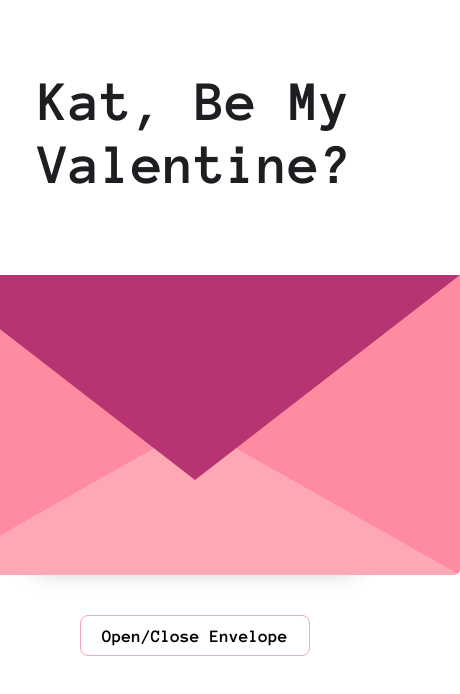
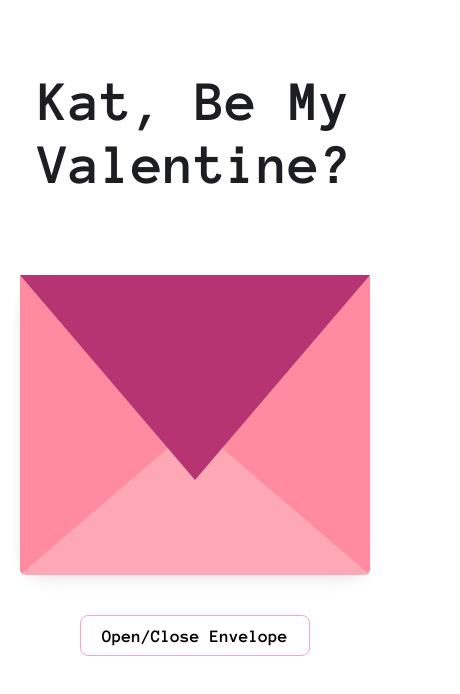
Before and after one commit to essjay05/vday-2024, a React (Vite) app: page / in a window 390 px wide. Shown: the top 694 px of the page, 460 px wide, since content can reach past the window. Built offline with nearby package versions, Linux system fonts and the light colour scheme.

Commit message:
Fixed so envelope fits better on mobile view.

```diff
--- a/src/components/envelope.css
+++ b/src/components/envelope.css
@@ -176,10 +176,14 @@
 
   .flap {
     border-top: 205px solid var(--light-magenta-color);
+    border-left: 175px solid transparent;
+    border-right: 175px solid transparent;
     border-bottom: 95px solid transparent;
   }
 
   .pocket {
     border-bottom: 150px solid var(--light-pink-color);
+    border-left: 175px solid var(--dark-pink-color);
+    border-right: 175px solid var(--dark-pink-color);
   }
 }
```
